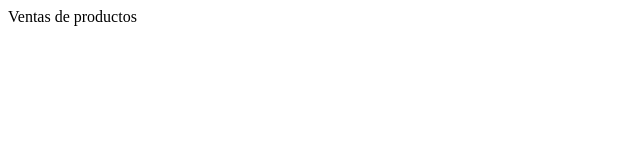
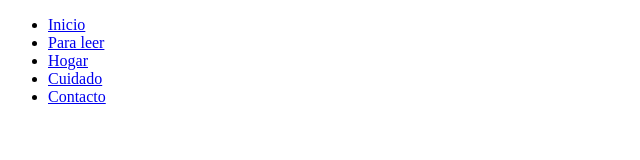
Before and after one commit to RadniDCV/Ventas_1, a plain HTML site: page index.html in a window 1280 px wide. Shown: the whole page, without its empty margins (0-640 px from the left). Drawn offline with Linux system fonts and the light colour scheme.

Commit message:
cambio_3

```diff
--- a/index.html
+++ b/index.html
@@ -4,9 +4,27 @@
     <meta charset="UTF-8">
     <meta http-equiv="X-UA-Compatible" content="IE=edge">
     <meta name="viewport" content="width=device-width, initial-scale=1.0">
-    <title>Ventas de productos</title>
+    <link rel="stylesheet" href="css/style.css">
+    <title>Sale of products</title>
 </head>
 <body>
-    Ventas de productos
+    <header>
+        <nav>
+            <ul>
+                <li><a href="#">Inicio</a></li>
+                <li><a href="#">Para leer</a></li>
+                <li><a href="#">Hogar</a></li>
+                <li><a href="#">Cuidado</a></li>
+                <li><a href="#">Contacto</a></li>
+            </ul>
+        </nav>
+    </header>
+
+    <body>
+
+    </body>
+    <footer>
+
+    </footer>
 </body>
 </html>
```
Also changed, not shown: css/style.css (added).
